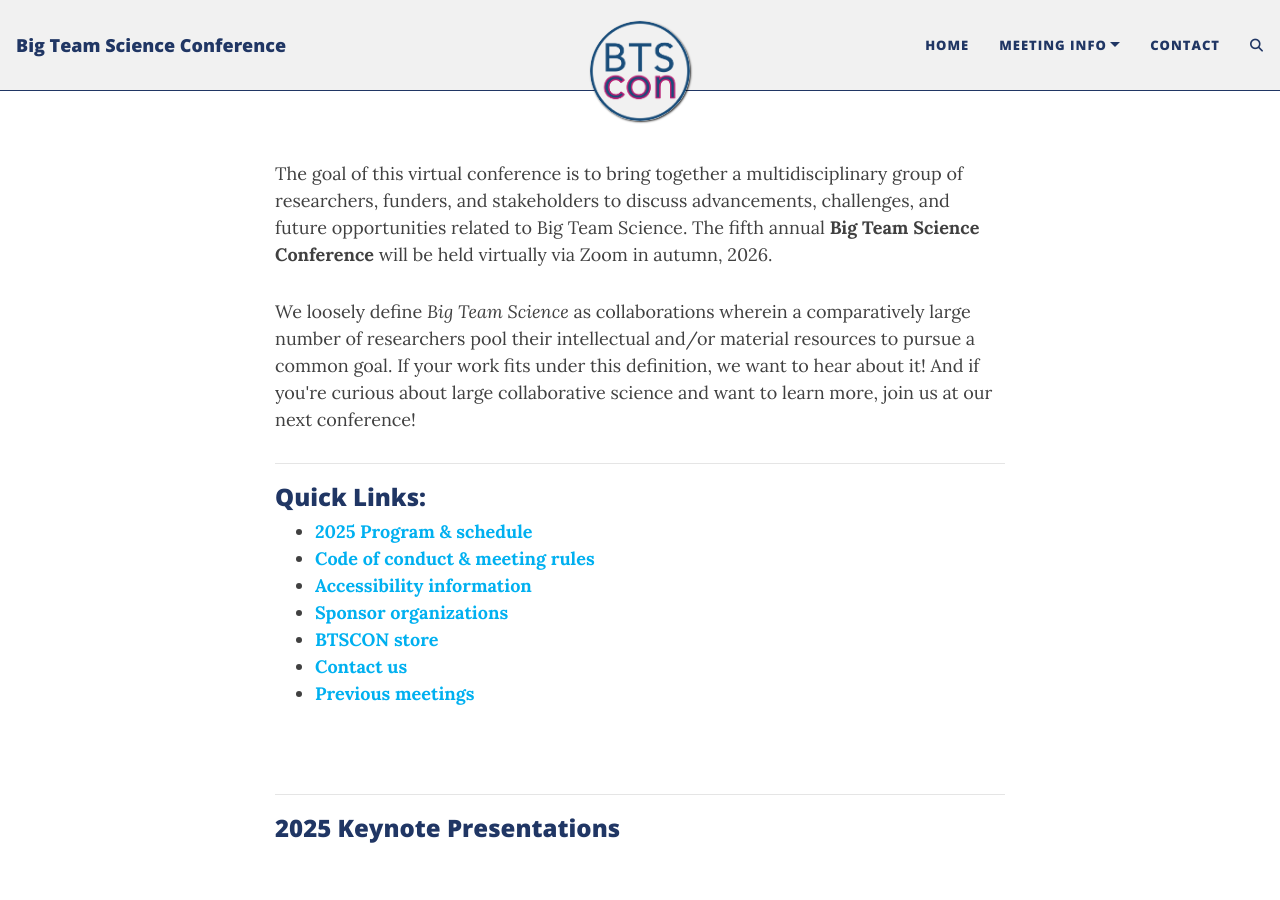
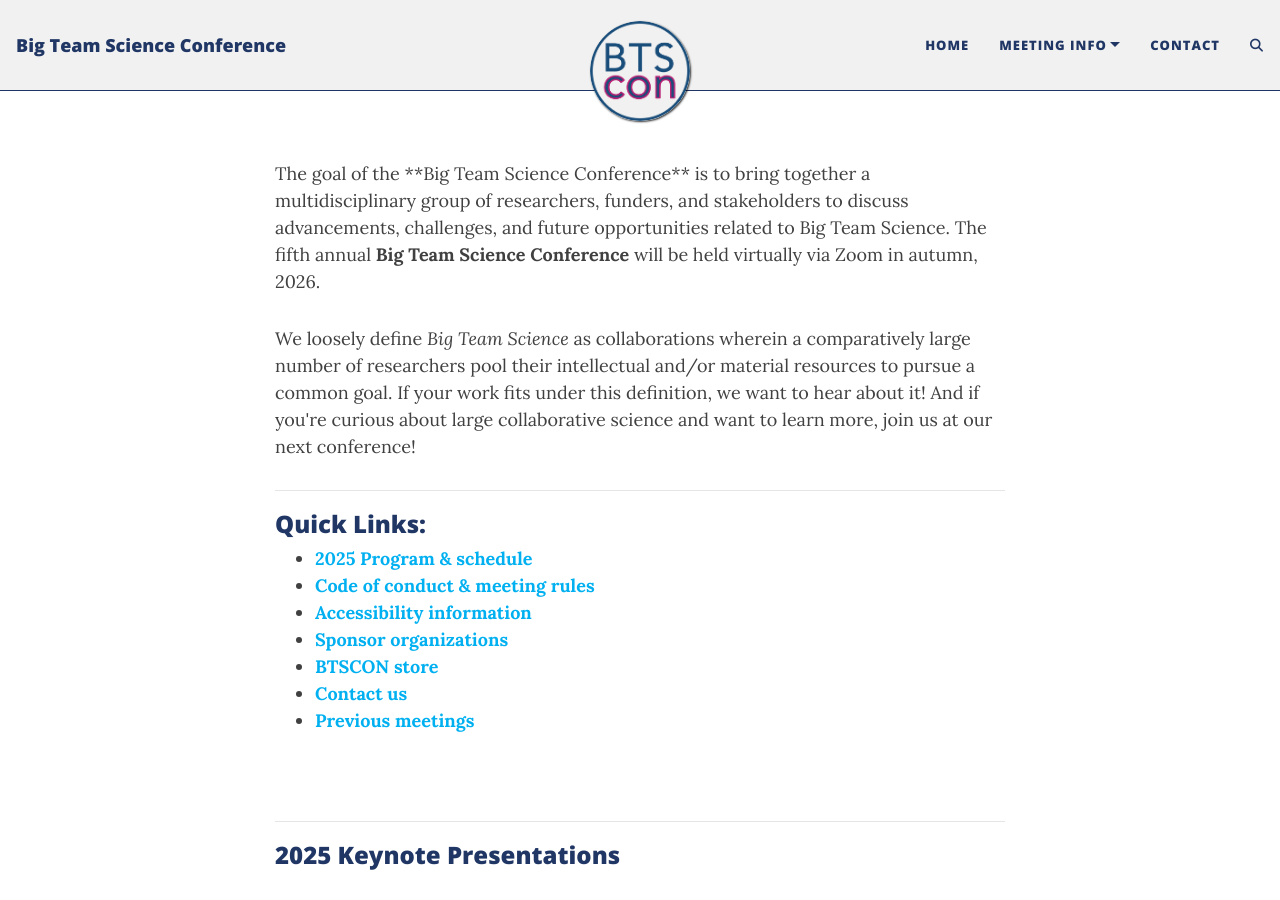
Before and after one commit to bigteamscienceconference/bigteamscienceconference.github.io, a Jekyll site: the page built from index.md, in a window 1280 px wide and 900 px high. Built offline with Jekyll 4.4.1, drawn with Linux system fonts in a browser that asks for light colours; comment, search, counter and statistics services are not loaded.

Commit message:
Update index.md

```diff
--- a/index.md
+++ b/index.md
@@ -6,7 +6,7 @@ layout: page
 <img src="/assets/img/BTSCon2025_logo.png" alt="2025 Big Team Science Conference; hosted virtually" />
 -->
 
-<p>The goal of this virtual conference is to bring together a multidisciplinary group of researchers, funders, and stakeholders to discuss advancements, challenges, and future opportunities related to Big Team Science. The fifth annual <b>Big Team Science Conference</b> will be held virtually via Zoom in autumn, 2026.</p>
+<p>The goal of the **Big Team Science Conference** is to bring together a multidisciplinary group of researchers, funders, and stakeholders to discuss advancements, challenges, and future opportunities related to Big Team Science. The fifth annual <b>Big Team Science Conference</b> will be held virtually via Zoom in autumn, 2026.</p>
 
 <p>We loosely define <i>Big Team Science</i> as collaborations wherein a comparatively large number of researchers pool their intellectual and/or material resources to pursue a common goal. If your work fits under this definition, we want to hear about it! And if you're curious about large collaborative science and want to learn more, join us at our next conference!</p>
 
```
